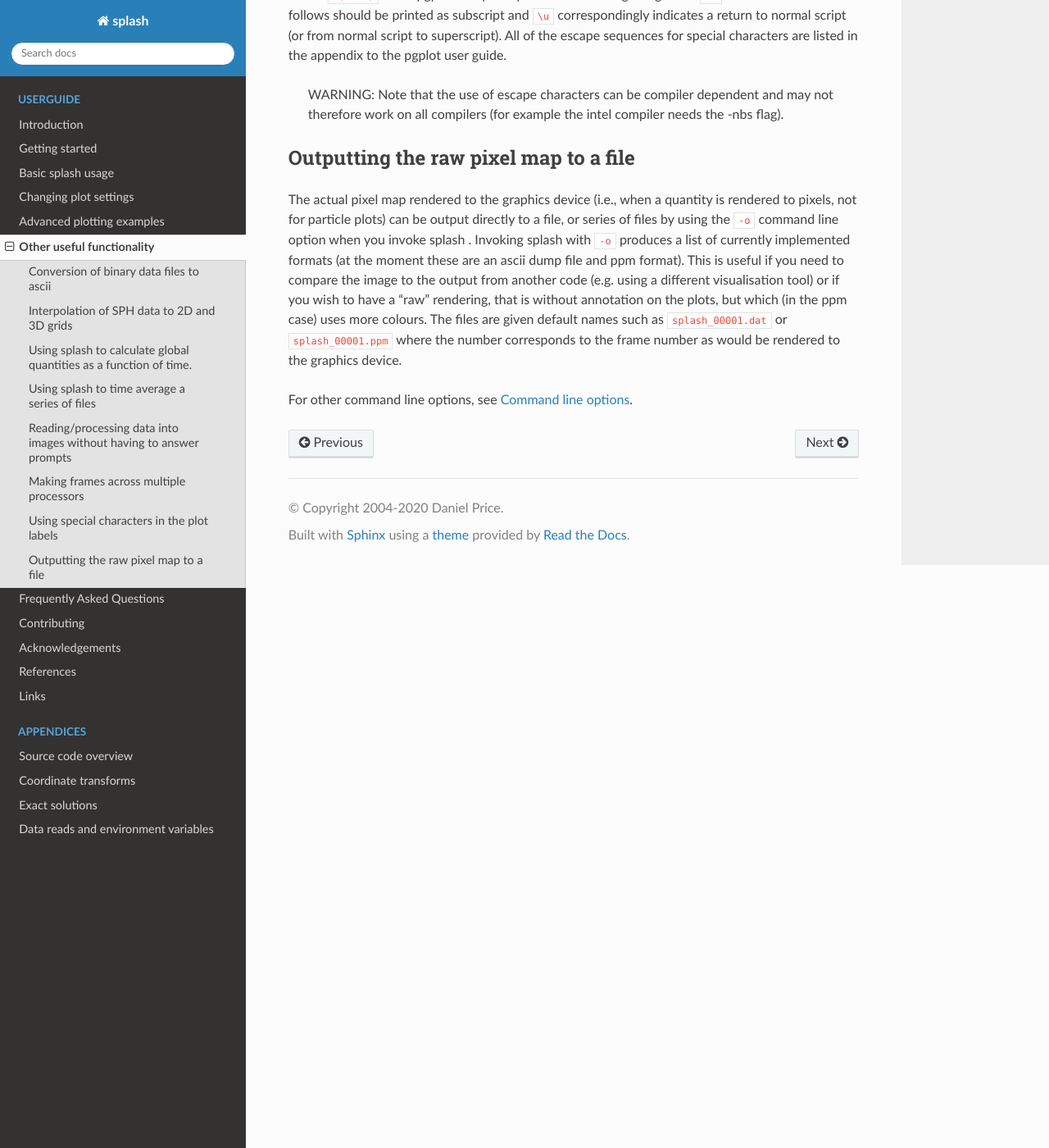
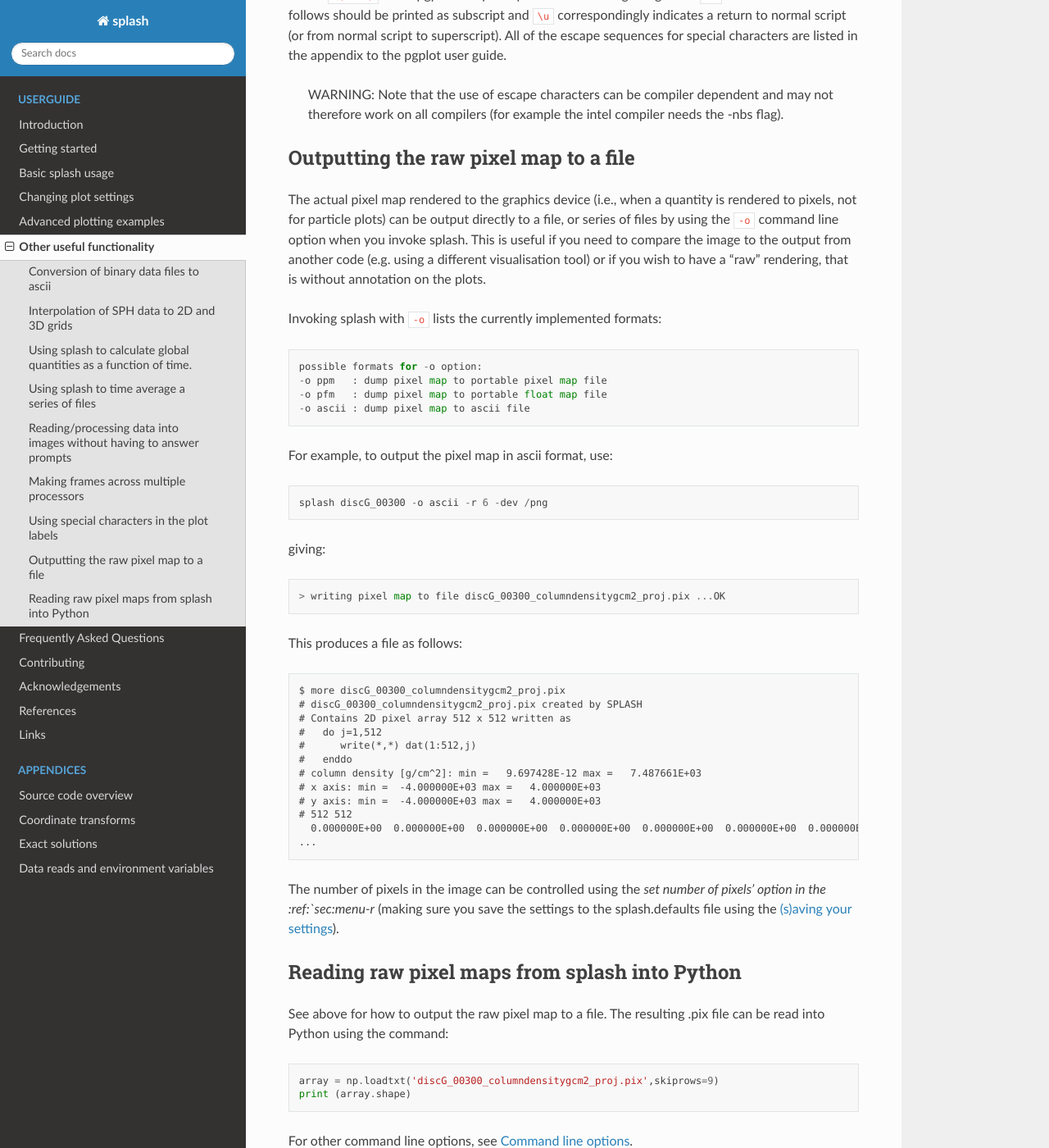
Before and after one commit to danieljprice/splash, a Sphinx documentation site: the page built from docs/other.rst, in a window 1280 px wide and 1400 px high, scrolled down 4750 px. Shown: the whole window at 82% size. Built offline with Sphinx 7.4.7 and the Read the Docs theme 2.0.0, drawn with Linux system fonts in a browser that asks for light colours.

Commit message:
Update other.rst

```diff
--- a/docs/other.rst
+++ b/docs/other.rst
@@ -272,14 +272,51 @@ Outputting the raw pixel map to a file
 The actual pixel map rendered to the graphics device (i.e., when a
 quantity is rendered to pixels, not for particle plots) can be output
 directly to a file, or series of files by using the ``-o`` command line
-option when you invoke splash . Invoking splash with ``-o`` produces a
-list of currently implemented formats (at the moment these are an ascii
-dump file and ppm format). This is useful if you need to compare the
+option when you invoke splash. This is useful if you need to compare the
 image to the output from another code (e.g. using a different
 visualisation tool) or if you wish to have a “raw” rendering, that is
-without annotation on the plots, but which (in the ppm case) uses more
-colours. The files are given default names such as ``splash_00001.dat`` or
-``splash_00001.ppm`` where the number corresponds to the frame number as
-would be rendered to the graphics device.
+without annotation on the plots.
+
+Invoking splash with ``-o`` lists the currently implemented formats::
+
+  possible formats for -o option:
+  -o ppm   : dump pixel map to portable pixel map file
+  -o pfm   : dump pixel map to portable float map file
+  -o ascii : dump pixel map to ascii file
+
+For example, to output the pixel map in ascii format, use::
+
+   splash discG_00300 -o ascii -r 6 -dev /png
+
+giving::
+
+   > writing pixel map to file discG_00300_columndensitygcm2_proj.pix ...OK
+
+This produces a file as follows::
+
+  $ more discG_00300_columndensitygcm2_proj.pix
+  # discG_00300_columndensitygcm2_proj.pix created by SPLASH
+  # Contains 2D pixel array 512 x 512 written as
+  #   do j=1,512
+  #      write(*,*) dat(1:512,j)
+  #   enddo
+  # column density [g/cm^2]: min =   9.697428E-12 max =   7.487661E+03
+  # x axis: min =  -4.000000E+03 max =   4.000000E+03
+  # y axis: min =  -4.000000E+03 max =   4.000000E+03
+  # 512 512
+    0.000000E+00  0.000000E+00  0.000000E+00  0.000000E+00  0.000000E+00  0.000000E+00  0.000000E+00  0.000000E+00  0.000000E+00  0.000000E+0
+  ...
+
+The number of pixels in the image can be controlled using the `set number of pixels' option in the :ref:`sec:menu-r` (making sure you save the settings to the splash.defaults file using the :ref:`sec:menu-s`).
+
+.. _sec:readpixmap:
+
+Reading raw pixel maps from splash into Python
+----------------------------------------------
+
+See above for how to output the raw pixel map to a file. The resulting .pix file can be read into Python using the command::
+
+  array = np.loadtxt('discG_00300_columndensitygcm2_proj.pix',skiprows=9)
+  print (array.shape)
 
 For other command line options, see :ref:`sec:commandline`.
```
